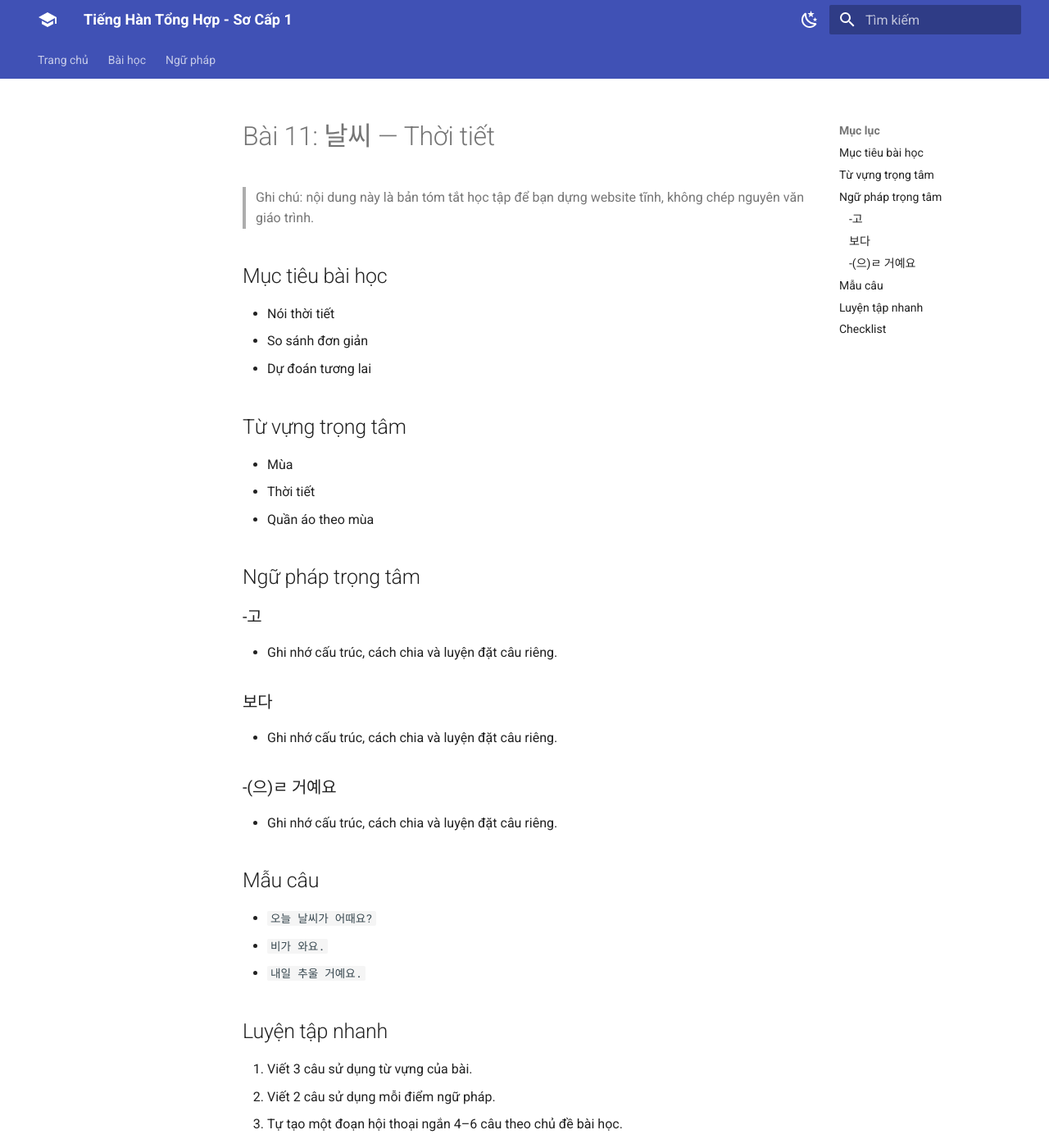
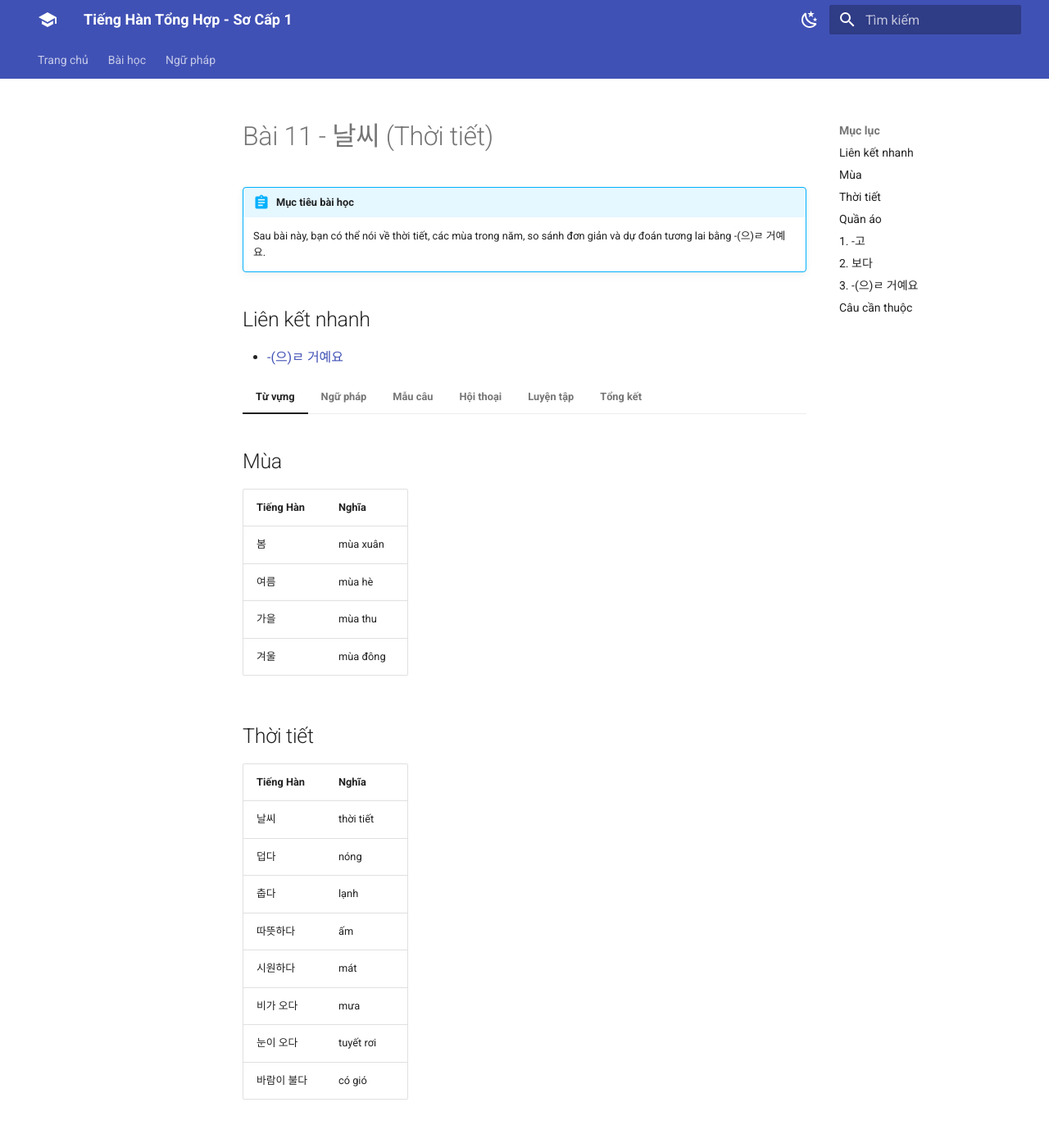
Before and after one commit to toanGa/tienghan-quyen1, an MkDocs documentation site: the page built from docs/lessons/bai-11.md, in a window 1280 px wide and 1400 px high. Shown: the whole window at 82% size. Built offline with MkDocs 1.6.1 and Material for MkDocs 9.7.7, drawn with Linux system fonts in a browser that asks for light colours; some of the changed text lies outside the part shown.

Commit message:
Upgrade lesson 11 to MkDocs format

```diff
--- a/docs/lessons/bai-11.md
+++ b/docs/lessons/bai-11.md
@@ -1,55 +1,125 @@
 ---
-title: "Bài 11: 날씨 — Thời tiết"
+title: "Bài 11 - 날씨 (Thời tiết)"
 lesson: 11
 korean: "날씨"
 vietnamese: "Thời tiết"
 ---
 
-# Bài 11: 날씨 — Thời tiết
+# Bài 11 - 날씨 (Thời tiết)
 
-> Ghi chú: nội dung này là bản tóm tắt học tập để bạn dựng website tĩnh, không chép nguyên văn giáo trình.
+!!! abstract "Mục tiêu bài học"
+    Sau bài này, bạn có thể nói về thời tiết, các mùa trong năm, so sánh đơn giản và dự đoán tương lai bằng -(으)ㄹ 거예요.
 
-## Mục tiêu bài học
+## Liên kết nhanh
 
-- Nói thời tiết
-- So sánh đơn giản
-- Dự đoán tương lai
+- [-(으)ㄹ 거예요](../grammar/eul-geoyeyo.md)
 
-## Từ vựng trọng tâm
+=== "Từ vựng"
 
-- Mùa
-- Thời tiết
-- Quần áo theo mùa
+    ## Mùa
 
-## Ngữ pháp trọng tâm
+    | Tiếng Hàn | Nghĩa |
+    |---|---|
+    | 봄 | mùa xuân |
+    | 여름 | mùa hè |
+    | 가을 | mùa thu |
+    | 겨울 | mùa đông |
 
-### -고
+    ## Thời tiết
 
-- Ghi nhớ cấu trúc, cách chia và luyện đặt câu riêng.
+    | Tiếng Hàn | Nghĩa |
+    |---|---|
+    | 날씨 | thời tiết |
+    | 덥다 | nóng |
+    | 춥다 | lạnh |
+    | 따뜻하다 | ấm |
+    | 시원하다 | mát |
+    | 비가 오다 | mưa |
+    | 눈이 오다 | tuyết rơi |
+    | 바람이 불다 | có gió |
 
-### 보다
+    ## Quần áo
 
-- Ghi nhớ cấu trúc, cách chia và luyện đặt câu riêng.
+    | Tiếng Hàn | Nghĩa |
+    |---|---|
+    | 코트 | áo khoác |
+    | 셔츠 | áo sơ mi |
+    | 티셔츠 | áo thun |
+    | 바지 | quần |
 
-### -(으)ㄹ 거예요
+=== "Ngữ pháp"
 
-- Ghi nhớ cấu trúc, cách chia và luyện đặt câu riêng.
+    ## 1. -고
 
-## Mẫu câu
+    Nối hai hành động hoặc hai tính chất.
 
-- `오늘 날씨가 어때요?`
-- `비가 와요.`
-- `내일 추울 거예요.`
+    Ví dụ:
 
-## Luyện tập nhanh
+    - 덥고 습해요.
+    - 비가 오고 바람이 불어요.
 
-1. Viết 3 câu sử dụng từ vựng của bài.
-2. Viết 2 câu sử dụng mỗi điểm ngữ pháp.
-3. Tự tạo một đoạn hội thoại ngắn 4–6 câu theo chủ đề bài học.
+    ## 2. 보다
 
-## Checklist
+    Dùng trong so sánh.
 
-- [ ] Thuộc từ vựng chính
-- [ ] Hiểu ngữ pháp
-- [ ] Đọc được mẫu câu
-- [ ] Tự nói được ít nhất 5 câu theo chủ đề
+    Ví dụ:
+
+    - 오늘이 어제보다 더워요.
+    - 한국이 베트남보다 추워요.
+
+    ## 3. -(으)ㄹ 거예요
+
+    Dự định hoặc dự đoán tương lai.
+
+    Ví dụ:
+
+    - 내일 비가 올 거예요.
+    - 주말에 여행 갈 거예요.
+
+    Xem thêm: [-(으)ㄹ 거예요](../grammar/eul-geoyeyo.md)
+
+=== "Mẫu câu"
+
+    | Tiếng Hàn | Nghĩa |
+    |---|---|
+    | 오늘 날씨가 어때요? | Hôm nay thời tiết thế nào? |
+    | 비가 와요. | Trời mưa. |
+    | 오늘은 더워요. | Hôm nay nóng. |
+    | 내일 추울 거예요. | Ngày mai sẽ lạnh. |
+    | 한국은 베트남보다 추워요. | Hàn Quốc lạnh hơn Việt Nam. |
+
+=== "Hội thoại"
+
+    A: 오늘 날씨가 어때요?
+
+    B: 조금 더워요.
+
+    A: 내일은 어때요?
+
+    B: 비가 올 거예요.
+
+    A: 정말요?
+
+    B: 네, 그리고 추울 거예요.
+
+=== "Luyện tập"
+
+    1. Viết 5 câu về thời tiết hôm nay.
+    2. Viết 5 câu với -(으)ㄹ 거예요.
+    3. So sánh Việt Nam và Hàn Quốc bằng 보다.
+
+=== "Tổng kết"
+
+    | Cấu trúc | Nghĩa |
+    |---|---|
+    | -고 | và |
+    | 보다 | hơn |
+    | -(으)ㄹ 거예요 | sẽ |
+
+    ## Câu cần thuộc
+
+    1. 오늘 날씨가 어때요?
+    2. 비가 와요.
+    3. 오늘은 더워요.
+    4. 내일 추울 거예요.
+    5. 한국은 베트남보다 추워요.
```
